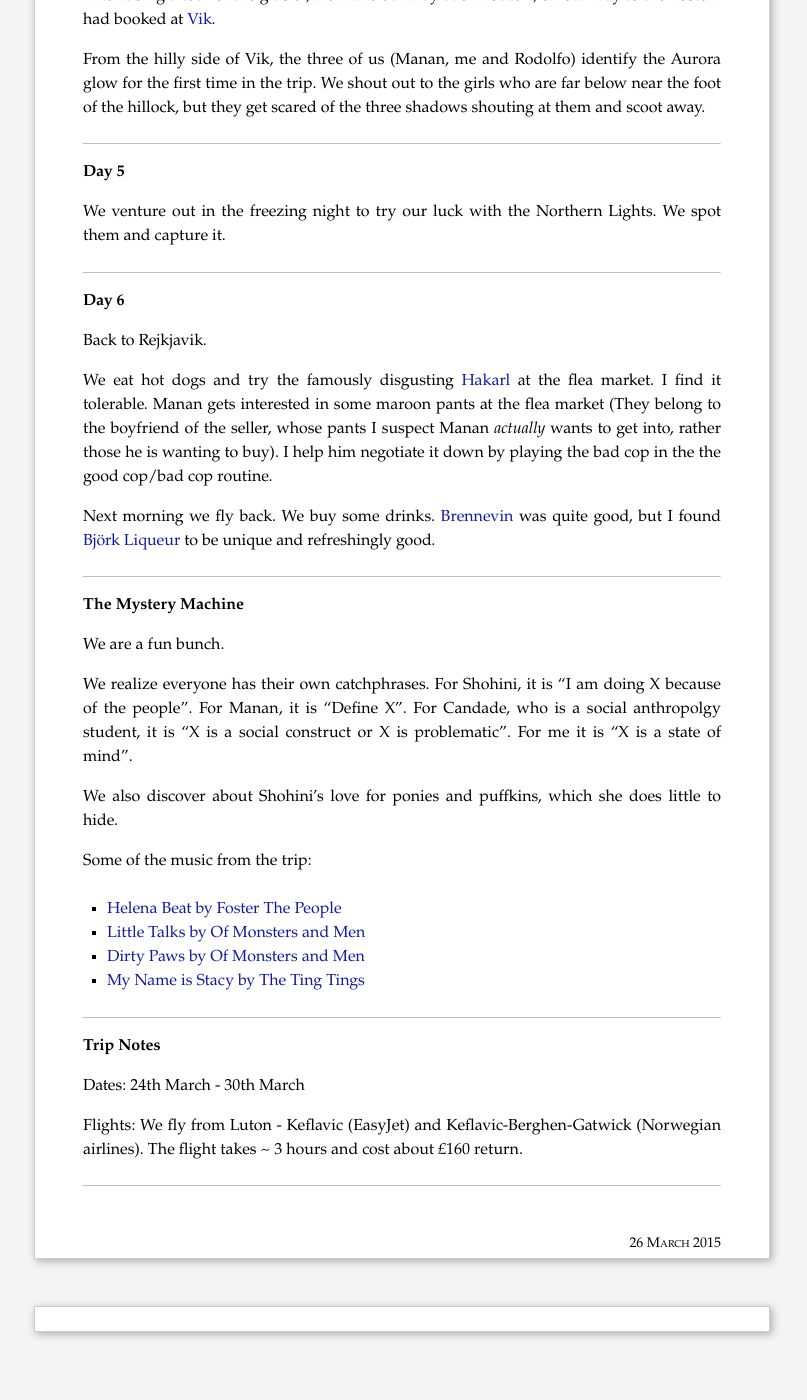
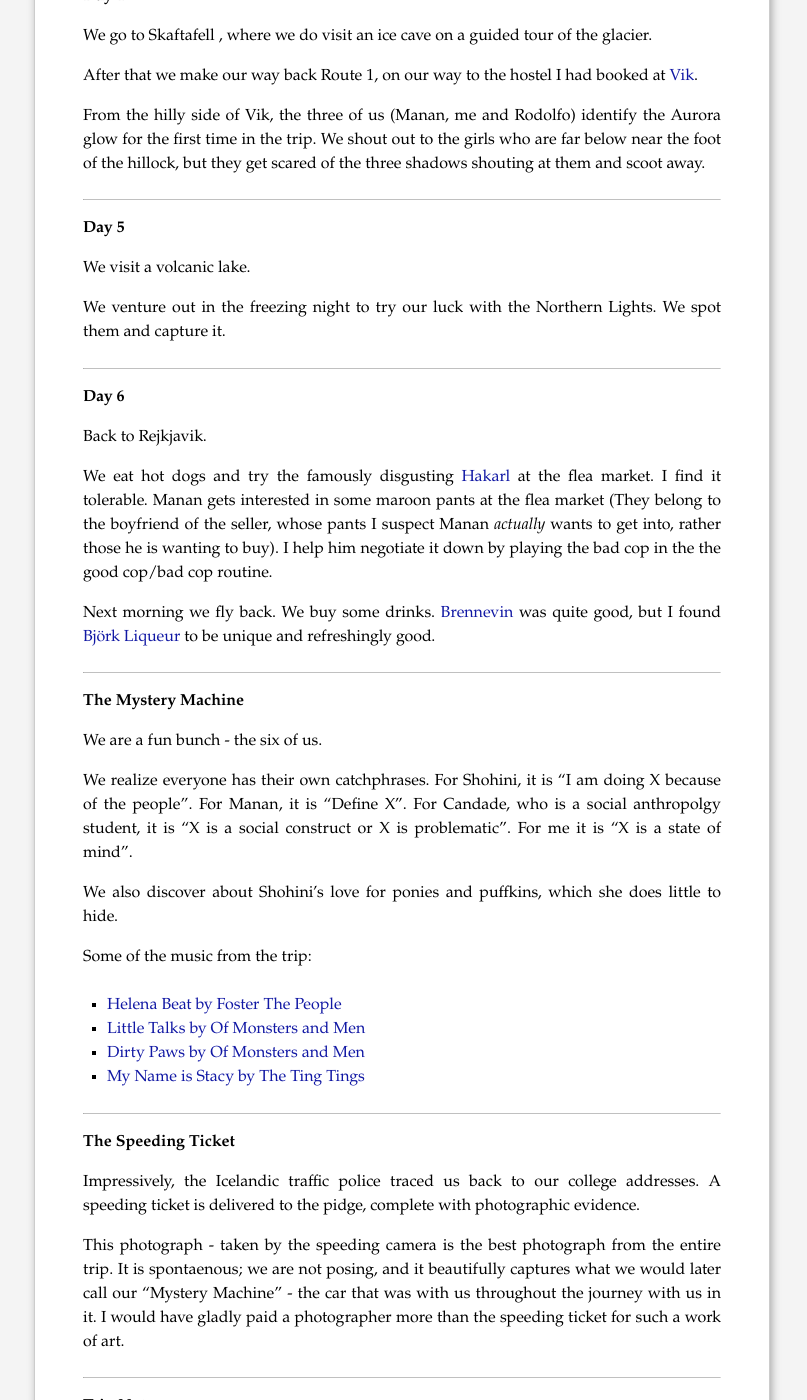
Before and after one commit to piyushahuja/piyushahuja.github.io, a Jekyll site: the page built from _posts/travel/2015-03-26-iceland.md, in a window 1280 px wide and 1400 px high, scrolled down 1625 px. Shown: the whole window, without its empty margins (238-1045 px from the left). Built offline with Jekyll 4.4.1, drawn with Linux system fonts in a browser that asks for light colours; comment, search, counter and statistics services are not loaded; some of the changed text lies outside the part shown.

Commit message:
auto deployed

```diff
--- a/_posts/travel/2015-03-26-iceland.md
+++ b/_posts/travel/2015-03-26-iceland.md
@@ -58,6 +58,9 @@ We reach the beach [at this place](https://pl.wikipedia.org/wiki/Dyrh%C3%B3laey)
 
 We drive to our hotel in [Klauster](https://en.wikipedia.org/wiki/Kirkjub%C3%A6jarklaustur). I venture out at night to practice some night photography and get lucky with Auroras. But no luck - it is cloudy.
 
+It is here that we take a ride out and overspeed.
+
+
 ----
 
 **Day 3**
@@ -79,7 +82,9 @@ We relax in hot pots filled with steaming water heated with geothermal hear from
 
 
 
-After doing a tour of the glacier, we make our way back Route 1, on our way to the hostel I had booked at [Vik](https://en.wikipedia.org/wiki/V%C3%ADk_%C3%AD_M%C3%BDrdal).
+We go to Skaftafell , where we do visit an ice cave on a guided tour of the glacier.
+
+After that we make our way back Route 1, on our way to the hostel I had booked at [Vik](https://en.wikipedia.org/wiki/V%C3%ADk_%C3%AD_M%C3%BDrdal).
 
 
 From the hilly side of Vik, the three of us (Manan, me and Rodolfo) identify the Aurora glow for the first time in the trip. We shout out to the girls who are far below near the foot of the hillock, but they get scared of the three shadows shouting at them and scoot away.
@@ -90,6 +95,7 @@ From the hilly side of Vik, the three of us (Manan, me and Rodolfo) identify the
 
 **Day 5**
 
+We visit a volcanic lake.
 
 We venture out in the freezing night to try our luck with the Northern Lights. We spot them and capture it.
 
@@ -109,7 +115,7 @@ Next morning we fly back. We buy some drinks. [Brennevin](https://en.wikipedia.o
 
 **The Mystery Machine**
 
-We are a fun bunch.
+We are a fun bunch - the six of us.
 
 We realize everyone has their own catchphrases. For Shohini, it is "I am doing X because of the people". For Manan, it is "Define X". For Candade, who is a social anthropolgy student, it is "X is a social construct or X is problematic".  For me it is "X is a state of mind".
 
@@ -121,6 +127,15 @@ Some of the music from the trip:
 - [Little Talks by Of Monsters and Men](https://www.youtube.com/watch?v=ghb6eDopW8I)
 - [Dirty Paws by Of Monsters and Men](https://www.youtube.com/watch?v=mCHUw7ACS8o)
 - [My Name is Stacy by The Ting Tings](https://www.youtube.com/watch?v=v1c2OfAzDTI)
+
+---
+
+**The Speeding Ticket**
+
+Impressively, the Icelandic traffic police traced us back to our college addresses. A speeding ticket is delivered to the pidge, complete with photographic evidence.
+
+This photograph - taken  by the speeding camera is the best photograph from the entire trip. It is spontaenous; we are not posing, and it beautifully captures what we would later call our "Mystery Machine" - the car that was with us throughout the journey with us in it.  I would have gladly paid a photographer more than the speeding ticket for such a work of art.
+
 
 
 
```
